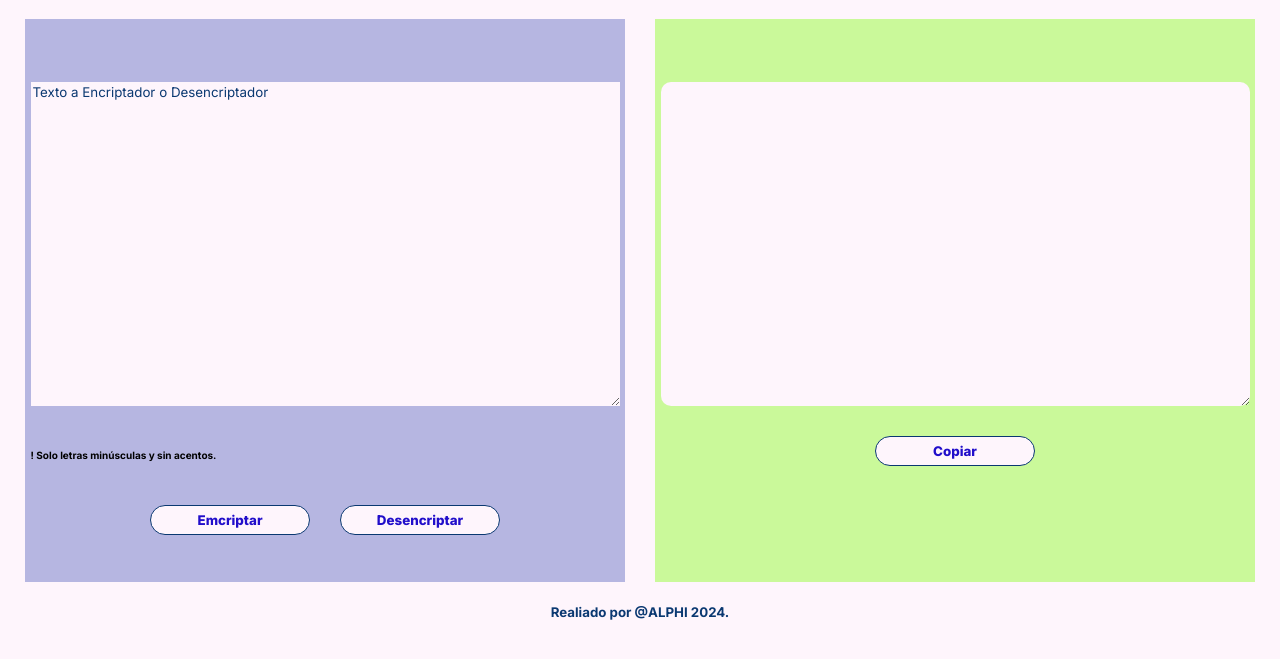
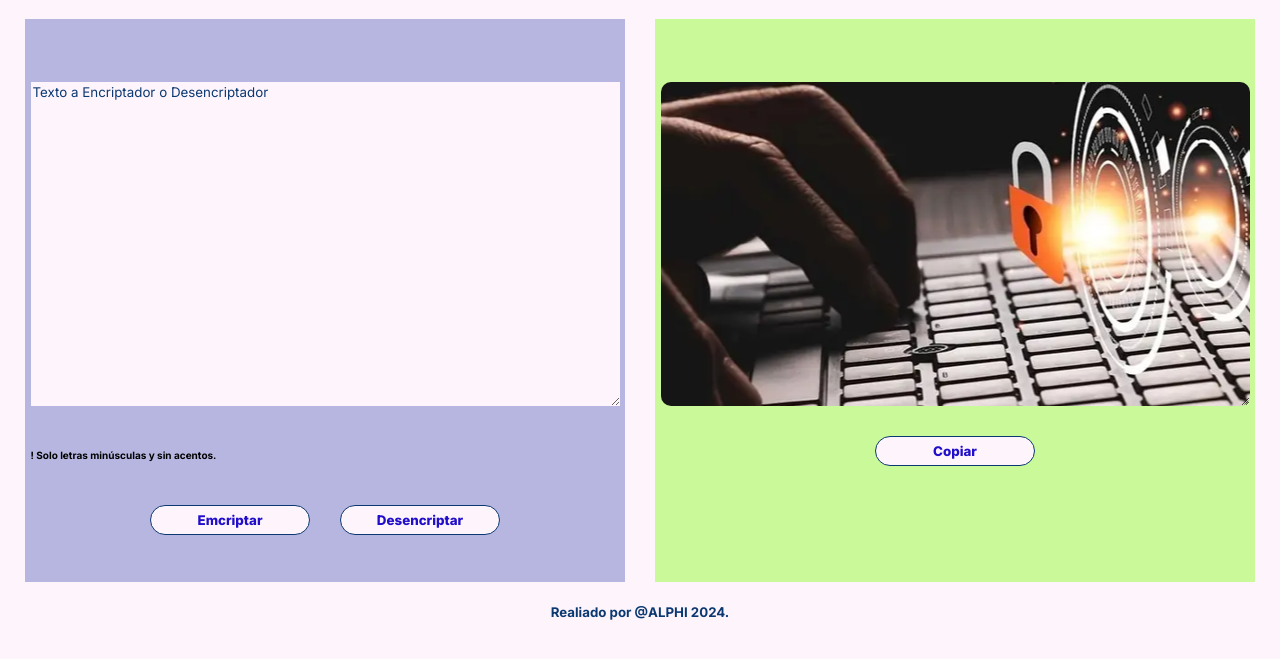
Before and after one commit to alphi-ing/EncriptadorTexto, a plain HTML site: page index.html in a window 1280 px wide. Shown: the part 71-730 px from the top of the page. Drawn offline with Linux system fonts and the light colour scheme; the site is published under a folder, as on GitHub Pages, so addresses that start at the root find nothing.

Commit message:
Se hace arreglo a la hoja de estilos

```diff
--- a/style.css
+++ b/style.css
@@ -4,7 +4,7 @@
     background: #FEF5FC;
     font-family: "Inter", sans-serif;
     font-optical-sizing: auto;
-
+}
 
 .encabezado{
     display: flex; /*Los elementos los deja en forma Horizontal*/
@@ -67,7 +67,7 @@
         outline: none;
     }
 .textosmensaje{
-    background-image: url("/imagenes/encriptar.png");
+    background-image: url("./imagenes/encriptar.png");
     background-repeat: no-repeat; /*No repite la Imagen*/
     background-position-x: center; /*Centra en el eje x*/
     background-position-y: center; /*Centra en el eje y*/
@@ -106,6 +106,3 @@
     justify-content: center;
     color: #0A3871;
 }
-
-
-}
```
